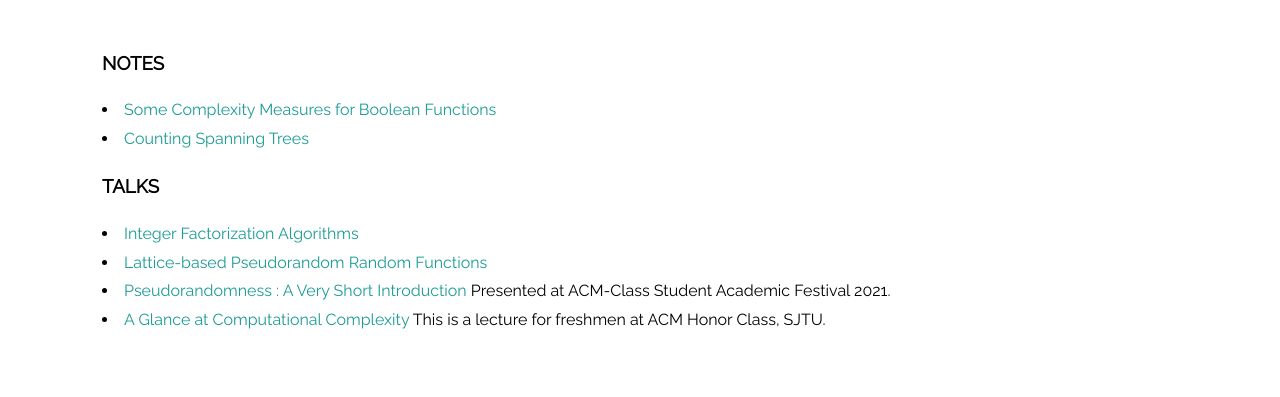
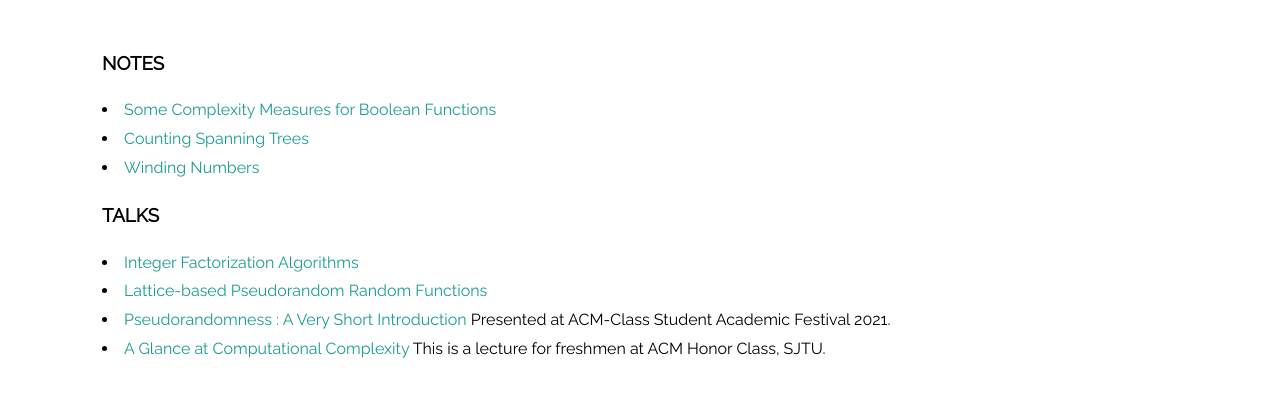
Before and after one commit to sparkmxy/sparkmxy.github.io, a plain HTML site: page writings.html in a window 1280 px wide. Shown: the part 159-556 px from the top of the page. Drawn offline with Linux system fonts and the light colour scheme.

Commit message:
add winding-numbers.pdf

```diff
--- a/writings.html
+++ b/writings.html
@@ -24,6 +24,7 @@
       <column>
         <li> <a href="writings/complexity-measures-for-boolean-function.pdf" target="_blank"> Some Complexity Measures for Boolean Functions</a>  </li>
         <li> <a href="writings/counting-spanning-trees.pdf" target="_blank">Counting Spanning Trees</a>  </li>
+        <li> <a href="writings/winding-numbers.pdf" target="_blank"> Winding Numbers </a>  </li>
       </column>
 
       <h3>Talks</h3>
```
Also changed, not shown: 1 other file.
